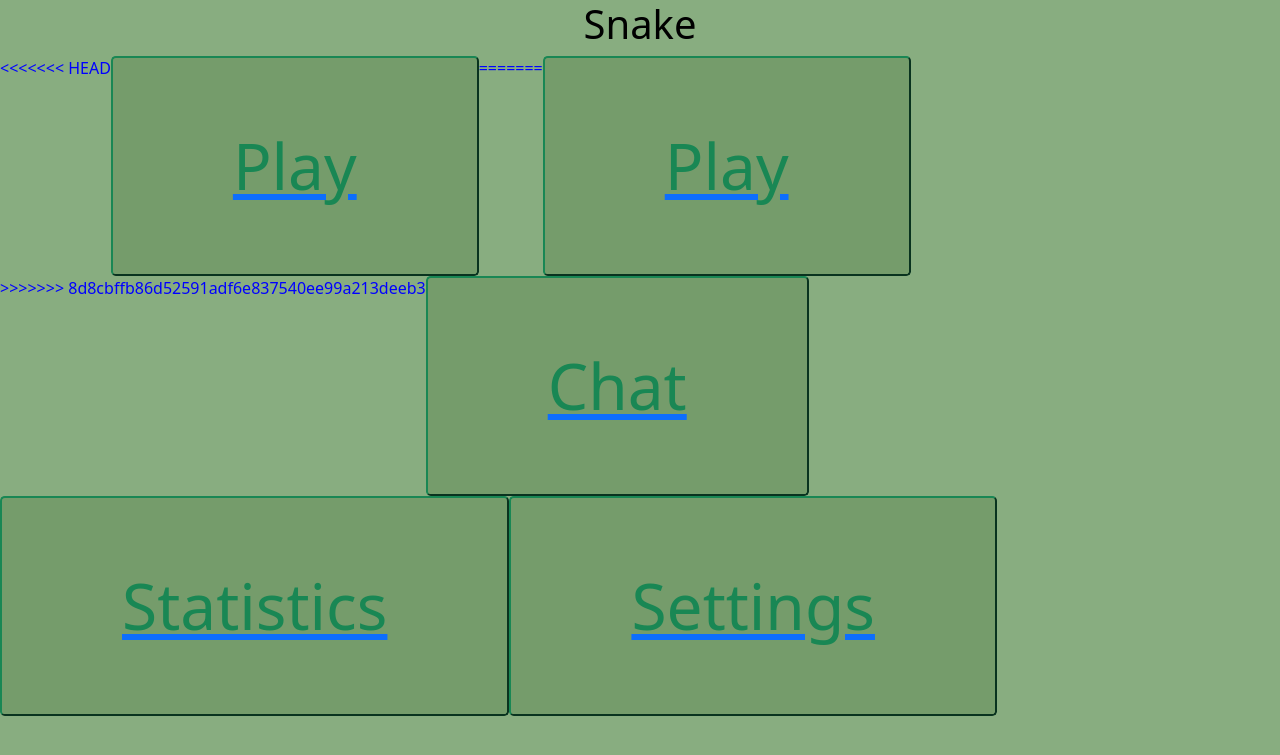
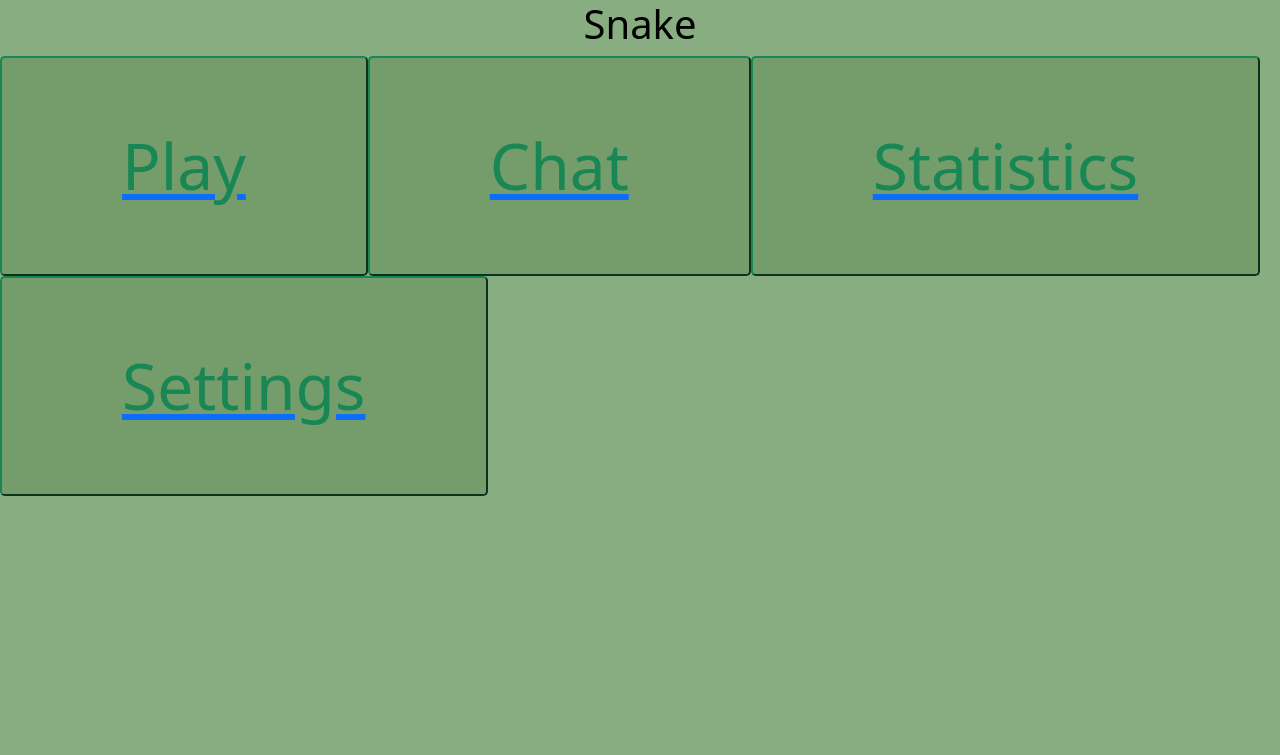
Before and after one commit to TomsonOO/Warcaby, a Django app: page / in a window 1280 px wide. Shown: the top 755 px of the page. Run offline with Django 3.2, Linux system fonts and the light colour scheme.

Commit message:
deployment update

```diff
--- a/templates/home.html
+++ b/templates/home.html
@@ -2,11 +2,7 @@
 {% block content %}
 
     <div class="nav">
-<<<<<<< HEAD
-        <a href="#"><button type="button" class="btn-lg btn-outline-success">Play</button></a>
-=======
         <a href="{% url 'snake' %}"><button type="button" class="btn-lg btn-outline-success">Play</button></a>
->>>>>>> 8d8cbffb86d52591adf6e837540ee99a213deeb3
 
         <a href="#"><button type="button" class="btn-lg btn-outline-success">Chat</button></a>
 
```
